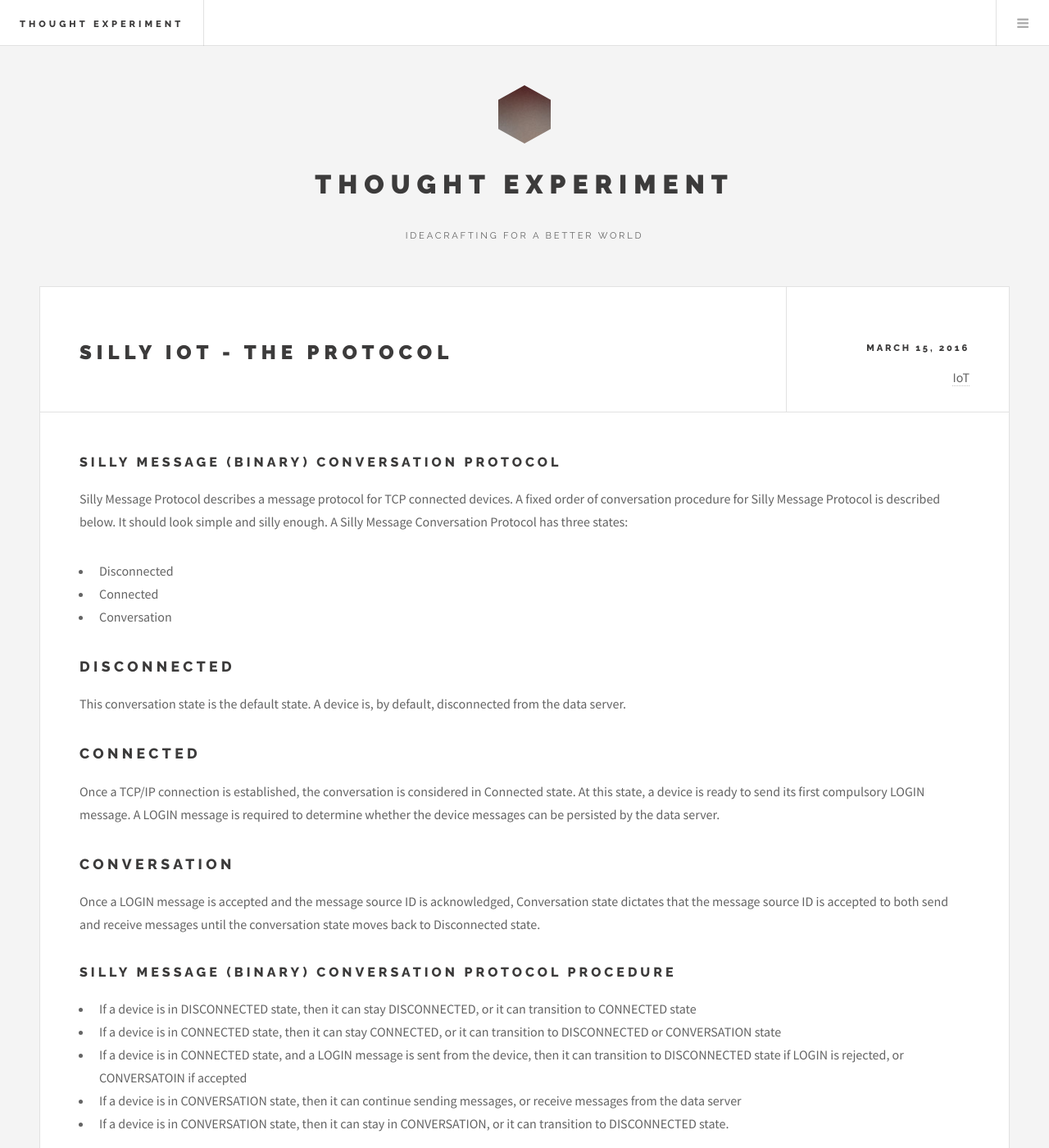
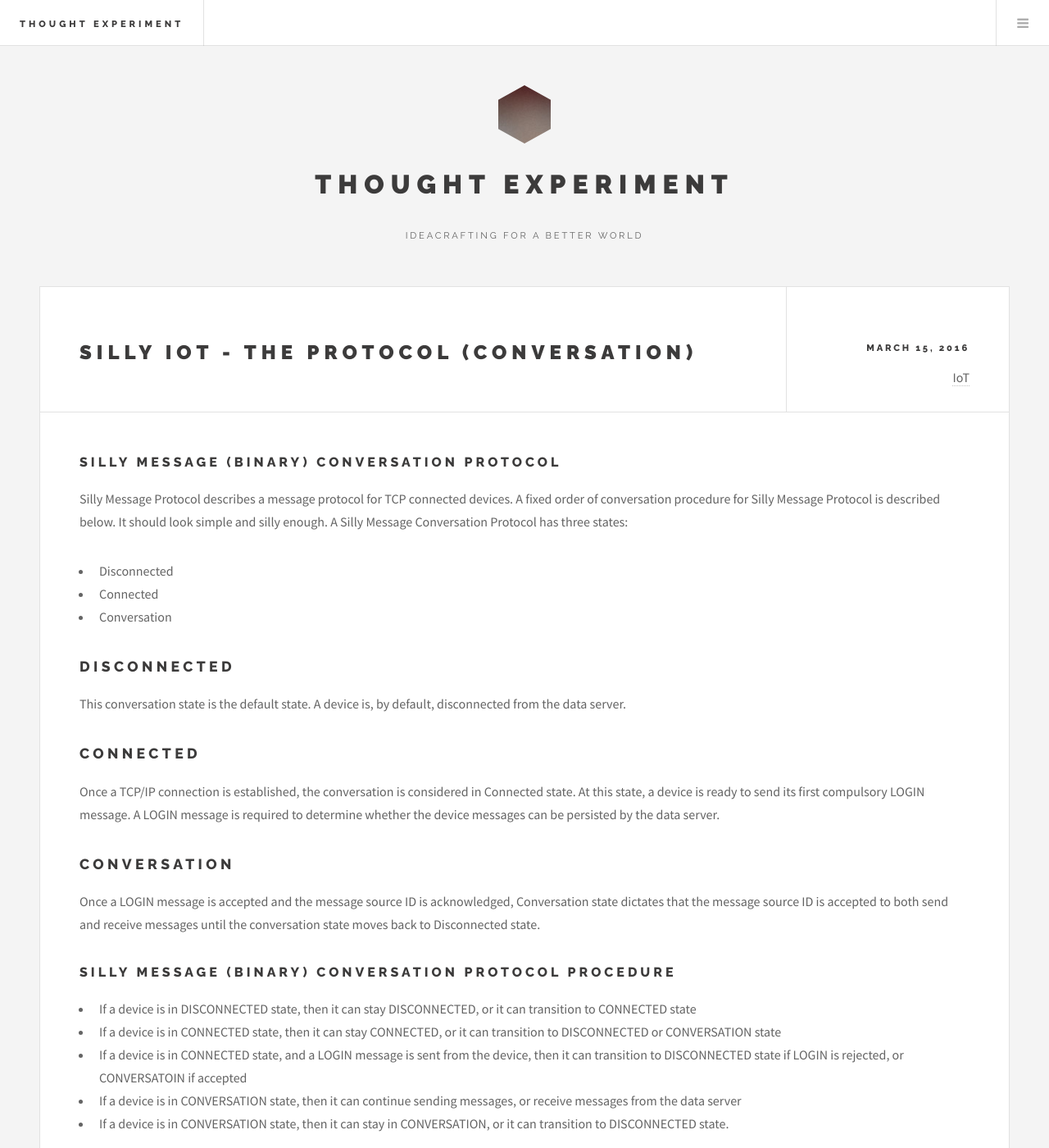
Before and after one commit to rizkylearns/thought-experiment, a Jekyll site: the page built from _posts/2016-03-15-silly-iot-the-protocol-conversation.md, in a window 1280 px wide and 1400 px high. Shown: the whole window at 82% size. Built offline with Jekyll 4.4.1, drawn with Linux system fonts in a browser that asks for light colours; some of the changed text lies outside the part shown.

Commit message:
fixing post date entries that broke github build. ordering may be messy

```diff
--- a/_posts/2016-03-15-silly-iot-the-protocol-conversation.md
+++ b/_posts/2016-03-15-silly-iot-the-protocol-conversation.md
@@ -1,7 +1,7 @@
 ---
 layout: post
-title:  "Silly IoT - The Protocol"
-date:   2016-03-15 00:20:00
+title:  "Silly IoT - The Protocol (Conversation)"
+date:   2016-03-15
 categories: IoT Career-Buildup
 tags: idea concept built
 ---
```
Also changed, not shown: _posts/2016-03-15-silly-iot-the-protocol.md (+1 -1 lines).
